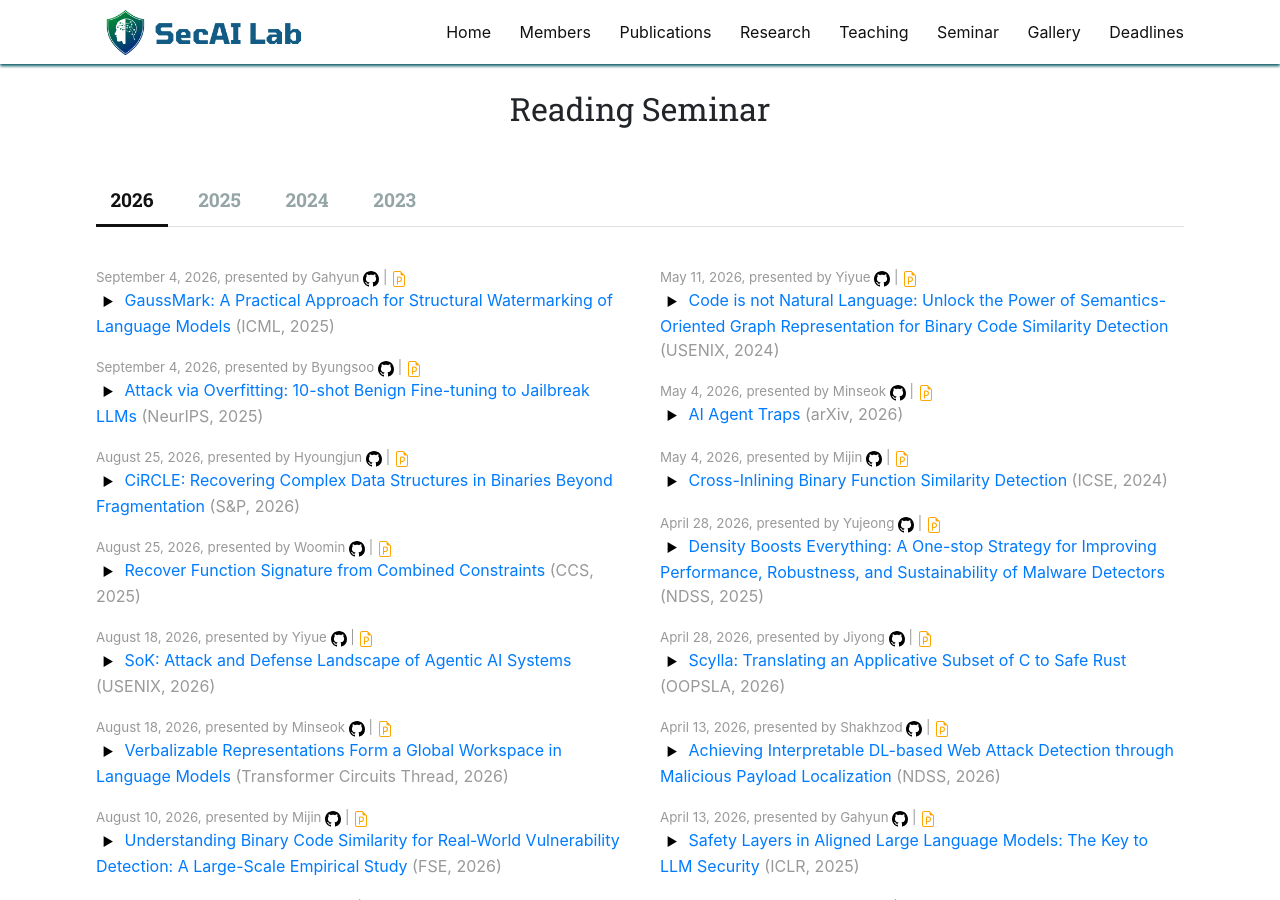
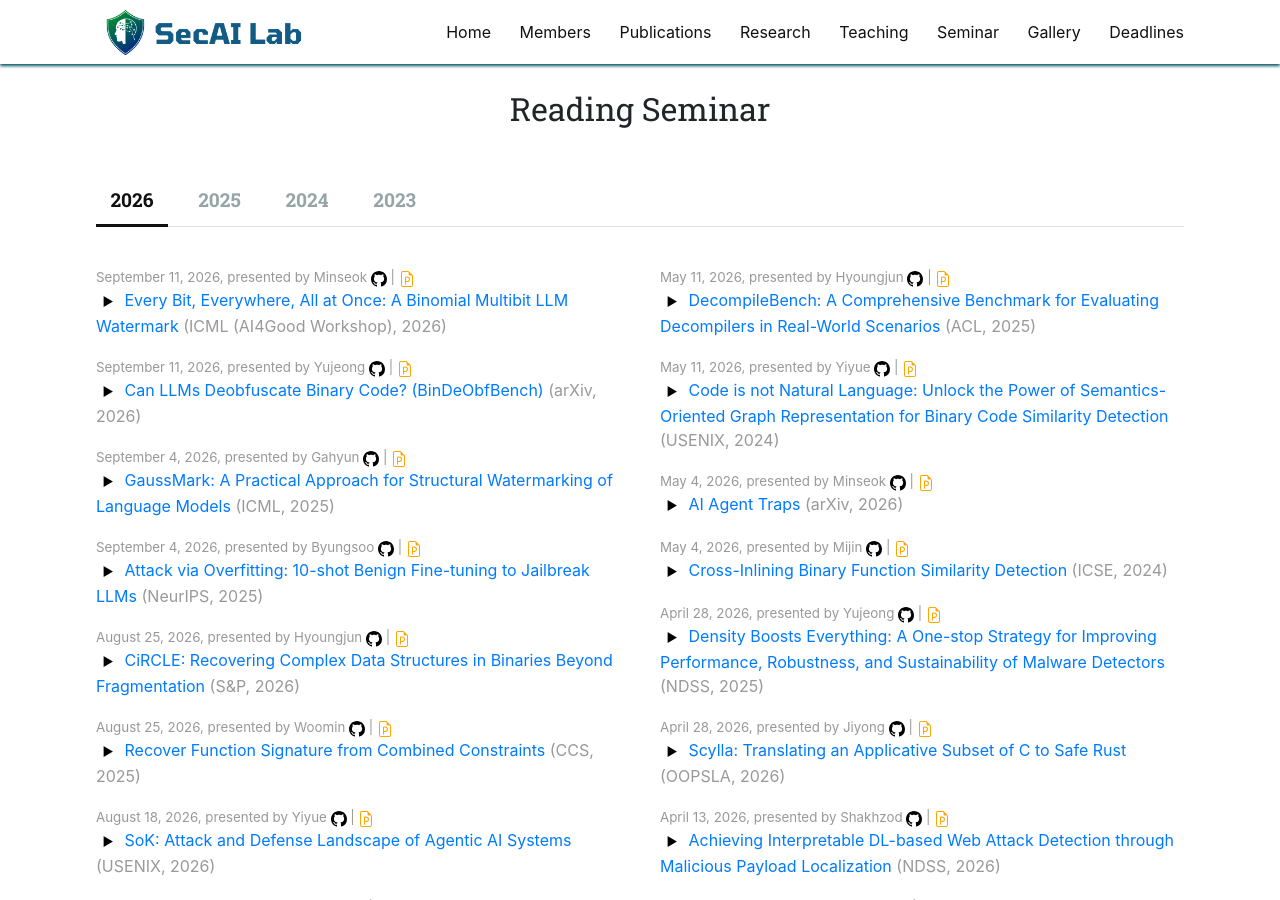
Before and after one commit to SecAI-Lab/secai-lab.github.io, a Jekyll site: the page built from pages/seminar.md, in a window 1280 px wide and 900 px high. Built offline with Jekyll 4.4.1, drawn with Linux system fonts in a browser that asks for light colours; nearby versions of some CDN libraries.

Commit message:
Updated readings

```diff
--- a/_data/readings.yml
+++ b/_data/readings.yml
@@ -1,3 +1,23 @@
+- title: "Can LLMs Deobfuscate Binary Code? (BinDeObfBench)"
+  link: "https://arxiv.org/pdf/2604.08083"
+  ppt_link: ""
+  code_link: ""
+  presenter: Yujeong
+  conference: arXiv
+  date: 2026.09.11
+  pub_year: 2026
+  discussion: "(Discussion) Later :) ()"
+
+- title: "Every Bit, Everywhere, All at Once: A Binomial Multibit LLM Watermark"
+  link: "https://openreview.net/pdf?id=RCpUVMZDHx"
+  ppt_link: "https://deniskim1.com/lab-meeting/0911_EBEE.pdf"
+  code_link: ""
+  presenter: Minseok
+  conference: ICML (AI4Good Workshop)
+  date: 2026.09.11
+  pub_year: 2026
+  discussion: "(Discussion) Later :) ()"
+
 - title: "Attack via Overfitting: 10-shot Benign Fine-tuning to Jailbreak LLMs"
   link: "https://openreview.net/pdf?id=utvu4PJ0Ct"
   ppt_link: "https://secai.skku.edu/assets/paper-presentation/byungsoo_0904_Attack_via_Overfitting.pdf"
```
